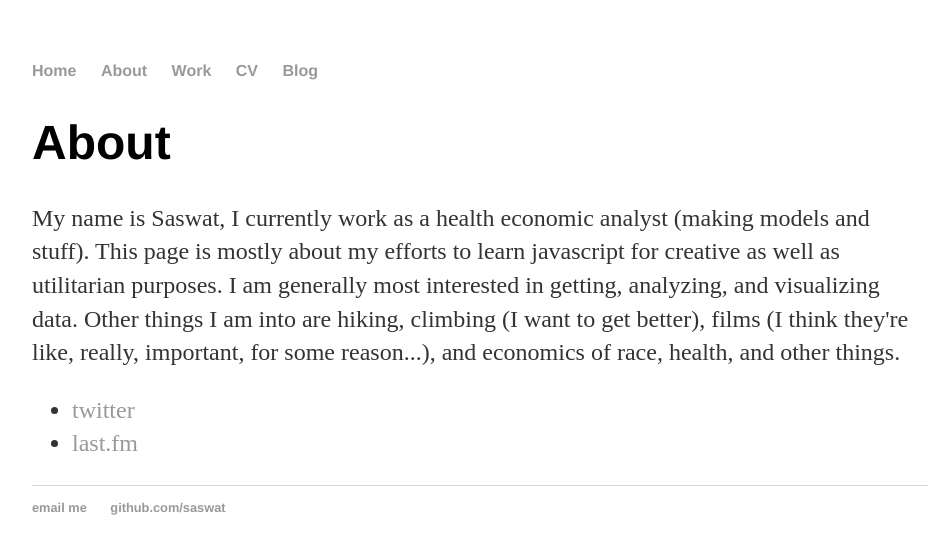
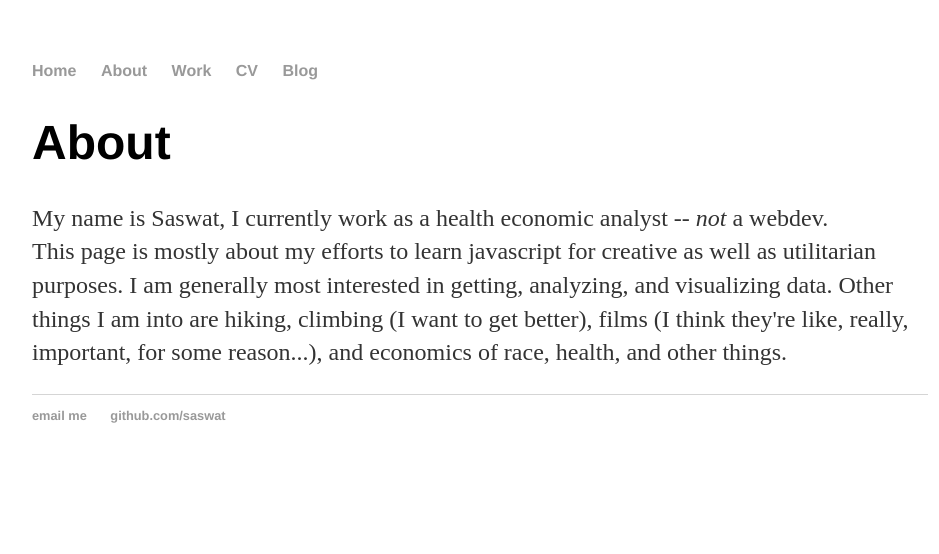
Before and after one commit to saswat/saswat.github.io, a Jekyll site: the page built from about/index.html, in a window 1280 px wide. Shown: the top 554 px of the page, without its empty margins (160-1099 px from the left). Built offline with Jekyll 4.4.1, drawn with Linux system fonts in a browser that asks for light colours.

Commit message:
Update index.html

```diff
--- a/about/index.html
+++ b/about/index.html
@@ -5,11 +5,7 @@ title: About Saswat
 
 		<div class="about">
 			<h1>About</h1>
-			<p>My name is Saswat, I currently work as a health economic analyst (making models and stuff). This page is mostly about my efforts to learn javascript for creative as well as utilitarian purposes. I am generally most interested in getting, analyzing, and visualizing data.
+			<p>My name is Saswat, I currently work as a health economic analyst -- <i>not</i> a webdev.<br>
+				This page is mostly about my efforts to learn javascript for creative as well as utilitarian purposes. I am generally most interested in getting, analyzing, and visualizing data.
 				Other things I am into are hiking, climbing (I want to get better), films (I think they're like, really, important, for some reason...), and economics of race, health, and other things.
-
-			<ul class="contacts">
-				<li><a href="www.twitter.com/sas_wat">twitter</a></li>
-				<li><a href="https://www.last.fm/user/Se2b1">last.fm</a></li>
-			</ul>
 		</div>
```
